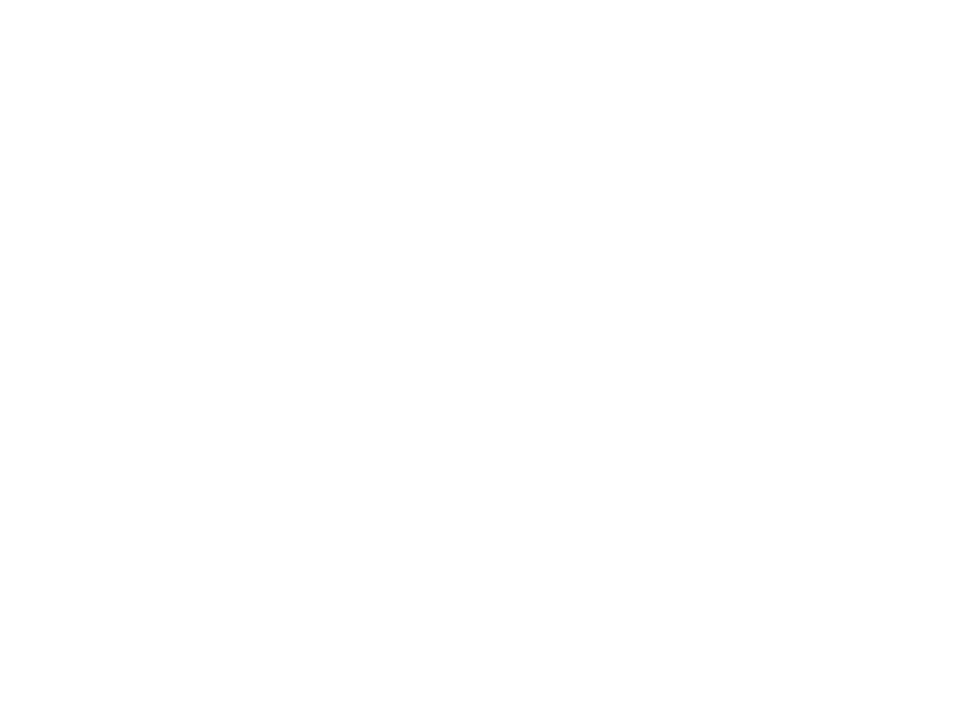
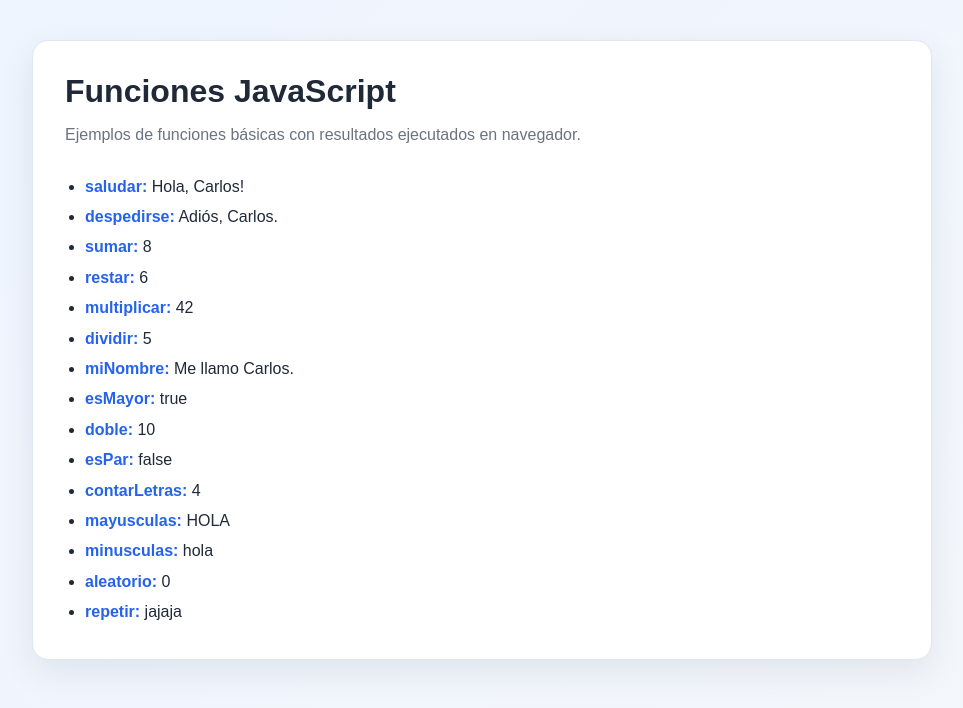
Before and after one commit to anthonypierobaldeontaboada-afk/funciones, a plain HTML site: page index.html in a window 1280 px wide. Shown: the whole page, without its empty margins (158-1121 px from the left). Drawn offline with Linux system fonts and the light colour scheme.

Commit message:
Improve JS examples and UI

```diff
--- a/funciones.js
+++ b/funciones.js
@@ -1,89 +1,116 @@
-// 1. Saludar
-function saludar() {
-    console.log("Hola, mundo!");
+(function () {
+    'use strict';
+
+    function saludar(nombre = 'mundo') {
+        return `Hola, ${nombre}!`;
     }
-saludar();
 
-// 2. Despedirse
-function despedirse() {
-    console.log("Adiós!");
+    function despedirse(nombre = 'amigo') {
+        return `Adiós, ${nombre}.`;
     }
-despedirse();
 
-// 3. Sumar
     function sumar(a, b) {
-    console.log(a + b);
+        return a + b;
     }
-sumar(5, 3);
 
-// 4. Restar
     function restar(a, b) {
-    console.log(a - b);
+        return a - b;
     }
-restar(10, 4);
 
-// 5. Multiplicar
     function multiplicar(a, b) {
-    console.log(a * b);
+        return a * b;
     }
-multiplicar(6, 7);
 
-// 6. Dividir
     function dividir(a, b) {
-    console.log(a / b);
+        if (b === 0) {
+            throw new Error('No se puede dividir entre cero.');
         }
-dividir(20, 4);
+        return a / b;
+    }
 
-// 7. Mi nombre
     function miNombre(nombre) {
-    console.log("Me llamo " + nombre);
+        return `Me llamo ${nombre}.`;
     }
-miNombre("Carlos");
 
-// 8. Es mayor de edad
     function esMayor(edad) {
-    console.log(edad >= 18);
+        return edad >= 18;
     }
-esMayor(20);
 
-// 9. Doble de un número
-function doble(n) {
-    console.log(n * 2);
+    function doble(numero) {
+        return numero * 2;
     }
-doble(5);
 
-// 10. Es par
-function esPar(n) {
-    console.log(n % 2 === 0);
+    function esPar(numero) {
+        return numero % 2 === 0;
     }
-esPar(7);
 
-// 11. Contar letras
     function contarLetras(texto) {
-    console.log(texto.length);
+        return texto.length;
     }
-contarLetras("hola");
 
-// 12. A mayúsculas
     function mayusculas(texto) {
-    console.log(texto.toUpperCase());
+        return texto.toUpperCase();
     }
-mayusculas("hola");
 
-// 13. A minúsculas
     function minusculas(texto) {
-    console.log(texto.toLowerCase());
+        return texto.toLowerCase();
     }
-minusculas("HOLA");
 
-// 14. Número aleatorio
-function aleatorio() {
-    console.log(Math.floor(Math.random() * 10));
+    function aleatorio(minimo = 0, maximo = 9) {
+        return Math.floor(Math.random() * (maximo - minimo + 1)) + minimo;
     }
-aleatorio();
 
-// 15. Repetir texto
     function repetir(texto, veces) {
-    console.log(texto.repeat(veces));
+        return texto.repeat(veces);
     }
-repetir("ja", 3);
+
+    const ejemplos = [
+        { nombre: 'saludar', valor: saludar('Carlos') },
+        { nombre: 'despedirse', valor: despedirse('Carlos') },
+        { nombre: 'sumar', valor: sumar(5, 3) },
+        { nombre: 'restar', valor: restar(10, 4) },
+        { nombre: 'multiplicar', valor: multiplicar(6, 7) },
+        { nombre: 'dividir', valor: dividir(20, 4) },
+        { nombre: 'miNombre', valor: miNombre('Carlos') },
+        { nombre: 'esMayor', valor: esMayor(20) },
+        { nombre: 'doble', valor: doble(5) },
+        { nombre: 'esPar', valor: esPar(7) },
+        { nombre: 'contarLetras', valor: contarLetras('hola') },
+        { nombre: 'mayusculas', valor: mayusculas('hola') },
+        { nombre: 'minusculas', valor: minusculas('HOLA') },
+        { nombre: 'aleatorio', valor: aleatorio() },
+        { nombre: 'repetir', valor: repetir('ja', 3) }
+    ];
+
+    if (typeof document !== 'undefined') {
+        const output = document.getElementById('output');
+
+        if (output) {
+            ejemplos.forEach((ejemplo) => {
+                const item = document.createElement('li');
+                item.innerHTML = `<strong>${ejemplo.nombre}:</strong> ${ejemplo.valor}`;
+                output.appendChild(item);
+            });
+        }
+    }
+
+    if (typeof module !== 'undefined' && module.exports) {
+        module.exports = {
+            saludar,
+            despedirse,
+            sumar,
+            restar,
+            multiplicar,
+            dividir,
+            miNombre,
+            esMayor,
+            doble,
+            esPar,
+            contarLetras,
+            mayusculas,
+            minusculas,
+            aleatorio,
+            repetir
+        };
+    }
+})();
--- a/index.html
+++ b/index.html
@@ -1,11 +1,73 @@
 <!DOCTYPE html>
-<html lang="en">
+<html lang="es">
 <head>
     <meta charset="UTF-8">
     <meta name="viewport" content="width=device-width, initial-scale=1.0">
-    <title>Funciones js </title>
+    <title>Funciones JavaScript</title>
+    <style>
+        :root {
+            --bg: #f4f7fb;
+            --card: #ffffff;
+            --text: #1f2937;
+            --muted: #6b7280;
+            --accent: #2563eb;
+            --border: #dfe7f1;
+        }
+
+        * {
+            box-sizing: border-box;
+        }
+
+        body {
+            margin: 0;
+            font-family: Arial, Helvetica, sans-serif;
+            background: linear-gradient(135deg, #eef4ff, var(--bg));
+            color: var(--text);
+            display: flex;
+            justify-content: center;
+            align-items: flex-start;
+            min-height: 100vh;
+            padding: 40px 20px;
+        }
+
+        .container {
+            width: min(900px, 100%);
+            background: var(--card);
+            border: 1px solid var(--border);
+            border-radius: 16px;
+            box-shadow: 0 12px 35px rgba(15, 23, 42, 0.08);
+            padding: 32px;
+        }
+
+        h1 {
+            margin: 0 0 12px;
+            font-size: 2rem;
+        }
+
+        p {
+            margin: 0 0 24px;
+            color: var(--muted);
+            line-height: 1.6;
+        }
+
+        ul {
+            margin: 0;
+            padding-left: 20px;
+            line-height: 1.9;
+        }
+
+        strong {
+            color: var(--accent);
+        }
+    </style>
 </head>
 <body>
+    <main class="container">
+        <h1>Funciones JavaScript</h1>
+        <p>Ejemplos de funciones básicas con resultados ejecutados en navegador.</p>
+        <ul id="output"></ul>
+    </main>
+
     <script src="funciones.js"></script>
 </body>
 </html>
```
Lines whose indentation alone changed are shown as unchanged.
